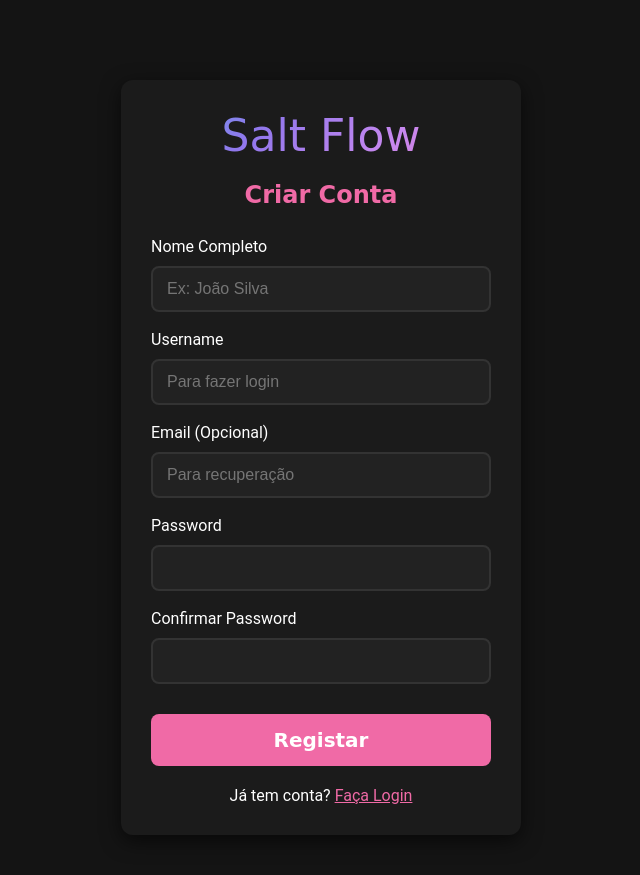
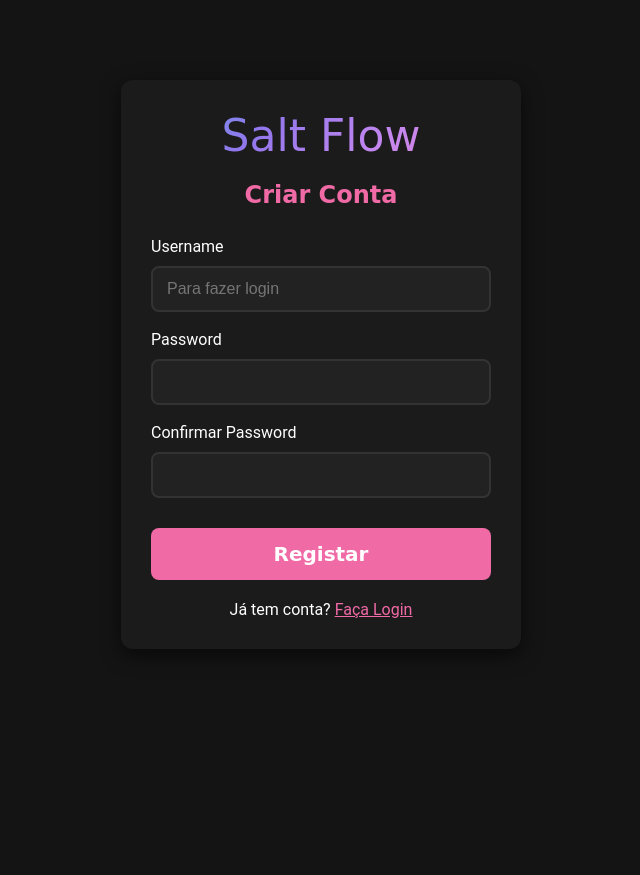
Before and after one commit to martimsa/pap-att, a PHP site: page /registo.php in a window 1280 px wide. Shown: the top 875 px of the page, without its empty margins (319-959 px from the left). After the commit the page ends 618 px from the top, so only its background shows below. Run offline with PHP 8.4, Linux system fonts and the light colour scheme.

Commit message:
campos não utilizados removidos

```diff
--- a/configurador.php
+++ b/configurador.php
@@ -111,7 +111,6 @@ try {
                     <thead>
                         <tr>
                             <th>ID</th>
-                            <th>Nome</th>
                             <th>Username</th>
                             <th>Função</th>
                             <th>Estado</th>
@@ -122,7 +121,6 @@ try {
                         <?php foreach($users as $u): ?>
                         <tr>
                             <td data-label="ID"><?= $u['id'] ?></td>
-                            <td data-label="Nome"><?= htmlspecialchars($u['full_name']) ?></td>
                             <td data-label="Username"><?= htmlspecialchars($u['username']) ?></td>
                             <td data-label="Role">
                                 <span class="role-badge" style="color: <?= match($u['role']) { 'admin' => '#f06aa6', 'configurador' => '#a855f7', 'staff' => '#22d3ee', 'cozinha' => '#fbbf24', default => '#9ca3af' } ?>;">
--- a/registo.php
+++ b/registo.php
@@ -6,14 +6,12 @@ $err = '';
 $success = '';
 
 if ($_SERVER['REQUEST_METHOD'] === 'POST') {
-    $fn = trim($_POST['fullname'] ?? '');
     $us = trim($_POST['username'] ?? '');
-    $em = trim($_POST['email'] ?? '');
     $pw = $_POST['password'] ?? '';
     $cp = $_POST['confirm_password'] ?? '';
 
     // Validações básicas
-    if (empty($fn) || empty($us) || empty($pw)) {
+    if (empty($us) || empty($pw)) {
         $err = "Por favor, preencha todos os campos obrigatórios.";
     } elseif ($pw !== $cp) {
         $err = "As passwords não coincidem.";
@@ -26,12 +24,12 @@ if ($_SERVER['REQUEST_METHOD'] === 'POST') {
         } else {
             $hash = password_hash($pw, PASSWORD_DEFAULT);
 
-            // Inserção (is_verified = 1 por padrão para saltar a confirmação de SMS)
-            $sql = "INSERT INTO users (full_name, username, email, password_hash, is_verified, role, is_deleted)
-                    VALUES (?, ?, ?, ?, 1, 'cliente', 0)";
+            // Inserção
+            $sql = "INSERT INTO users (username, password_hash, role, is_deleted)
+                    VALUES (?, ?, 'cliente', 0)";
             $stmt = $pdo->prepare($sql);
 
-            if ($stmt->execute([$fn, $us, $em, $hash])) {
+            if ($stmt->execute([$us, $hash])) {
                 // Redireciona com mensagem de sucesso
                 header("Location: login.php?registered=1");
                 exit;
@@ -62,14 +60,8 @@ if ($_SERVER['REQUEST_METHOD'] === 'POST') {
         <?php endif; ?>
 
         <form method="POST" action="registo.php">
-            <label>Nome Completo</label>
-            <input type="text" name="fullname" required placeholder="Ex: João Silva">
-
             <label>Username</label>
             <input type="text" name="username" required placeholder="Para fazer login">
-
-            <label>Email (Opcional)</label>
-            <input type="email" name="email" placeholder="Para recuperação">
 
             <label>Password</label>
             <input type="password" name="password" required>
--- a/saltflow_db.sql
+++ b/saltflow_db.sql
@@ -276,12 +276,9 @@ INSERT INTO `product_ingredients` (`product_id`, `ingredient_id`) VALUES
 
 CREATE TABLE `users` (
   `id` int(11) NOT NULL,
-  `full_name` varchar(100) NOT NULL,
-  `email` varchar(100) NOT NULL,
   `username` varchar(50) NOT NULL,
   `password_hash` varchar(255) NOT NULL,
   `role` enum('cliente','staff','cozinha','admin','configurador') DEFAULT 'cliente',
-  `is_verified` tinyint(1) DEFAULT 0,
   `created_at` timestamp NOT NULL DEFAULT current_timestamp(),
   `is_deleted` tinyint(1) DEFAULT 0
 ) ENGINE=InnoDB DEFAULT CHARSET=utf8mb4 COLLATE=utf8mb4_general_ci;
@@ -346,7 +343,6 @@ ALTER TABLE `product_ingredients`
 --
 ALTER TABLE `users`
   ADD PRIMARY KEY (`id`),
-  ADD UNIQUE KEY `email` (`email`),
   ADD UNIQUE KEY `username` (`username`);
 
 --
```
